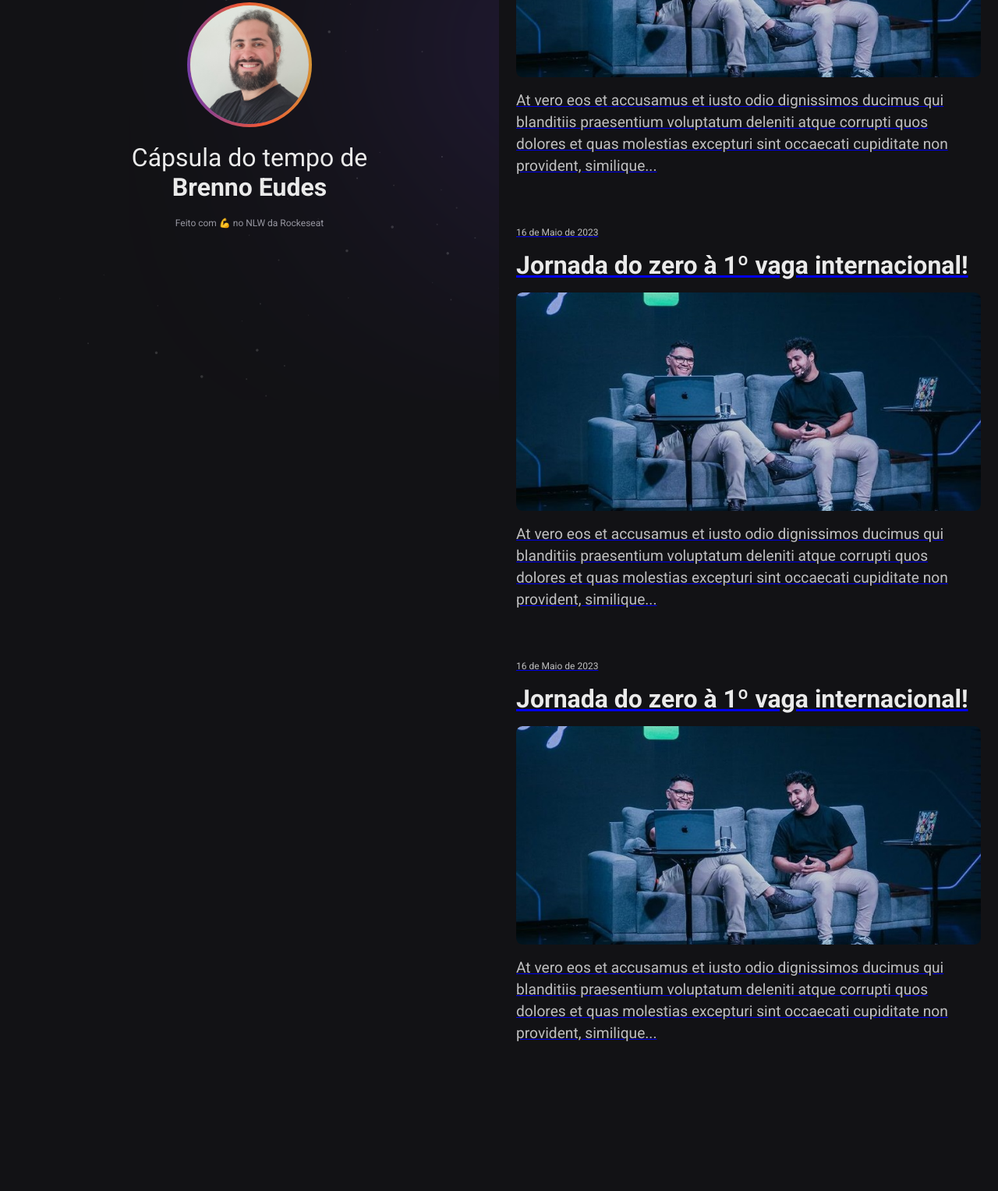
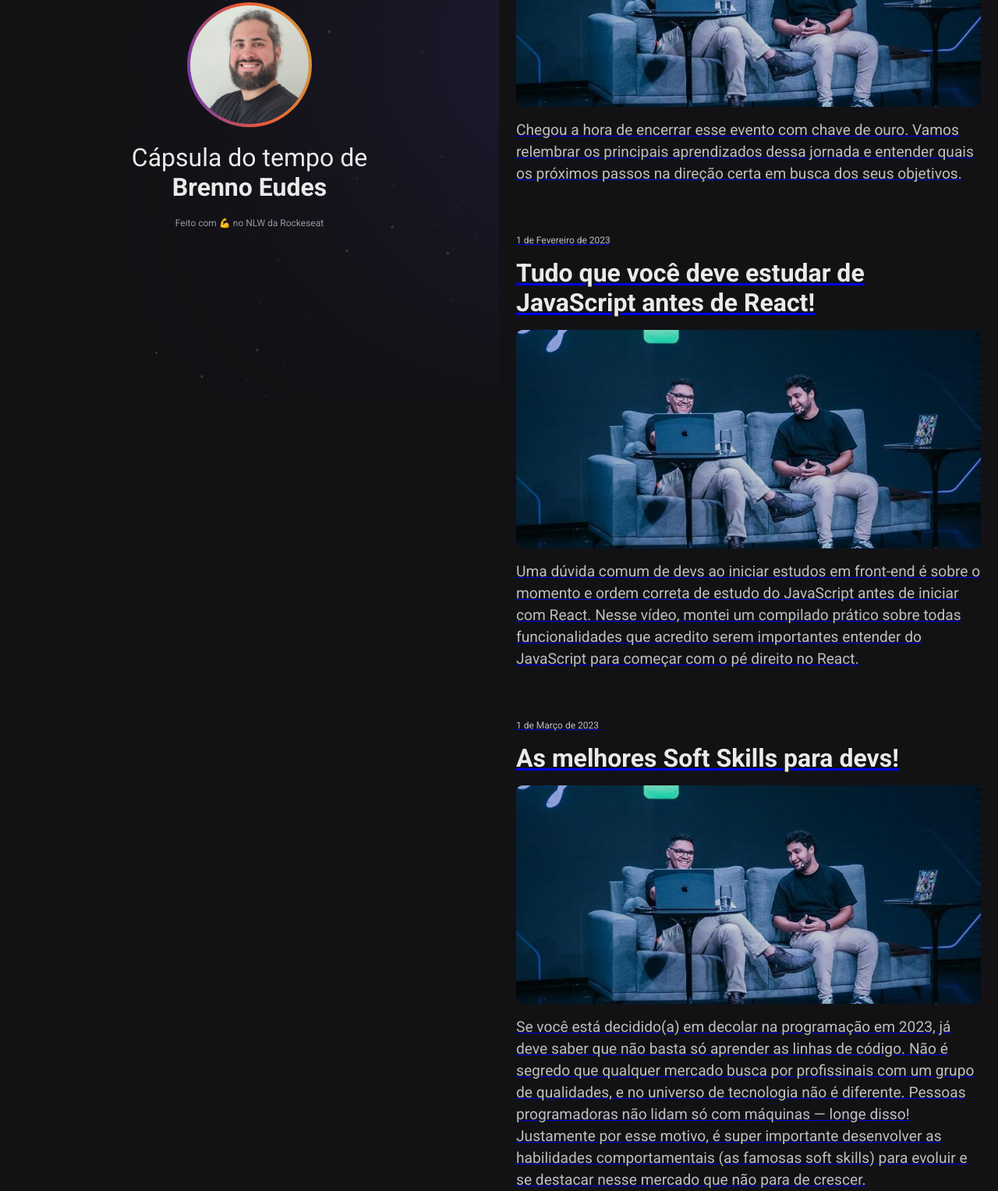
Before and after one commit to brennoEudes/nlw-spacetime, a plain HTML site: page index.html in a window 1280 px wide. Shown: the part 287-1814 px from the top of the page at 78% size. Before the commit the page ends 1626 px from the top, so only its background shows below. Drawn offline with Linux system fonts and the light colour scheme.

Commit message:
alteração links e parágrafos

```diff
--- a/index.html
+++ b/index.html
@@ -32,8 +32,8 @@
         target="_blank"
         class="memory"
       >
-        <small>16 de Maio de 2023</small>
-        <h1>Jornada do zero à 1º vaga internacional!</h1>
+        <small>1 de Janeiro de 2023</small>
+        <h1>Jornada do zero à 1º vaga como desenvolvedor!</h1>
         <div>
           <img
             src="./assets/jornada.png"
@@ -42,51 +42,45 @@
         </div>
 
         <p>
-          At vero eos et accusamus et iusto odio dignissimos ducimus qui
-          blanditiis praesentium voluptatum deleniti atque corrupti quos dolores
-          et quas molestias excepturi sint occaecati cupiditate non provident,
-          similique...
+          Chegou a hora de encerrar esse evento com chave de ouro. Vamos
+          relembrar os principais aprendizados dessa jornada e entender quais os próximos passos na direção certa em busca dos seus objetivos.
         </p>
       </a>
       <a
-        href="https://www.youtube.com/watch?v=3nz5HkUJaVU"
+        href="https://www.youtube.com/watch?v=37SwqREHRGI"
         target="_blank"
         class="memory"
       >
-        <small>16 de Maio de 2023</small>
-        <h1>Jornada do zero à 1º vaga internacional!</h1>
+        <small>1 de Fevereiro de 2023</small>
+        <h1>Tudo que você deve estudar de JavaScript antes de React!</h1>
         <div>
           <img
             src="./assets/jornada.png"
-            alt="Rodrigo-e-Mike-apresentando-evento-do-zer-a-primeira-vaga"
+            alt="Diego-Fernades-explica-o-que-deve-ser-estudado"
           />
         </div>
 
         <p>
-          At vero eos et accusamus et iusto odio dignissimos ducimus qui
-          blanditiis praesentium voluptatum deleniti atque corrupti quos dolores
-          et quas molestias excepturi sint occaecati cupiditate non provident,
-          similique...
+          Uma dúvida comum de devs ao iniciar estudos em front-end é sobre o
+          momento e ordem correta de estudo do JavaScript antes de iniciar com React. Nesse vídeo, montei um compilado prático sobre todas
+          funcionalidades que acredito serem importantes entender do JavaScript para começar com o pé direito no React.
         </p>
       </a>
       <a
-        href="https://www.youtube.com/watch?v=3nz5HkUJaVU"
+        href="https://www.youtube.com/watch?v=UF7RXzD4hvs&list=PL85ITvJ7FLohAEA-5FoAp67msfNGR47ZR&index=2"
         target="_blank"
         class="memory"
       >
-        <small>16 de Maio de 2023</small>
-        <h1>Jornada do zero à 1º vaga internacional!</h1>
+        <small>1 de Março de 2023</small>
+        <h1>As melhores Soft Skills para devs!</h1>
         <div>
           <img
             src="./assets/jornada.png"
-            alt="Rodrigo-e-Mike-apresentando-evento-do-zer-a-primeira-vaga"
+            alt="Rodrigo-e-Jakeliny-apresentando-evento-soft-skills"
           />
         </div>
         <p>
-          At vero eos et accusamus et iusto odio dignissimos ducimus qui
-          blanditiis praesentium voluptatum deleniti atque corrupti quos dolores
-          et quas molestias excepturi sint occaecati cupiditate non provident,
-          similique...
+          Se você está decidido(a) em decolar na programação em 2023, já deve saber que não basta só aprender as linhas de código. Não é segredo que qualquer mercado busca por profissinais com um grupo de qualidades, e no universo de tecnologia não é diferente. Pessoas programadoras não lidam só com máquinas — longe disso! Justamente por esse motivo, é super importante desenvolver as habilidades comportamentais (as famosas soft skills) para evoluir e se destacar nesse mercado que não para de crescer.
         </p>
       </a>
     </nav>
--- a/style.css
+++ b/style.css
@@ -7,8 +7,9 @@
 ::root {
   font-size: 16px; /* Referência padrão para toda a aplicação */
 }
-/* Mecanismo que permite a renderização e modificação dos elementos do navegador (ex: scrollbar) */
+
 ::-webkit-scrollbar {
+  /* Mecanismo que permite a renderização e modificação dos elementos do navegador (ex: scrollbar) */
   width: 8px;
 }
 
```
